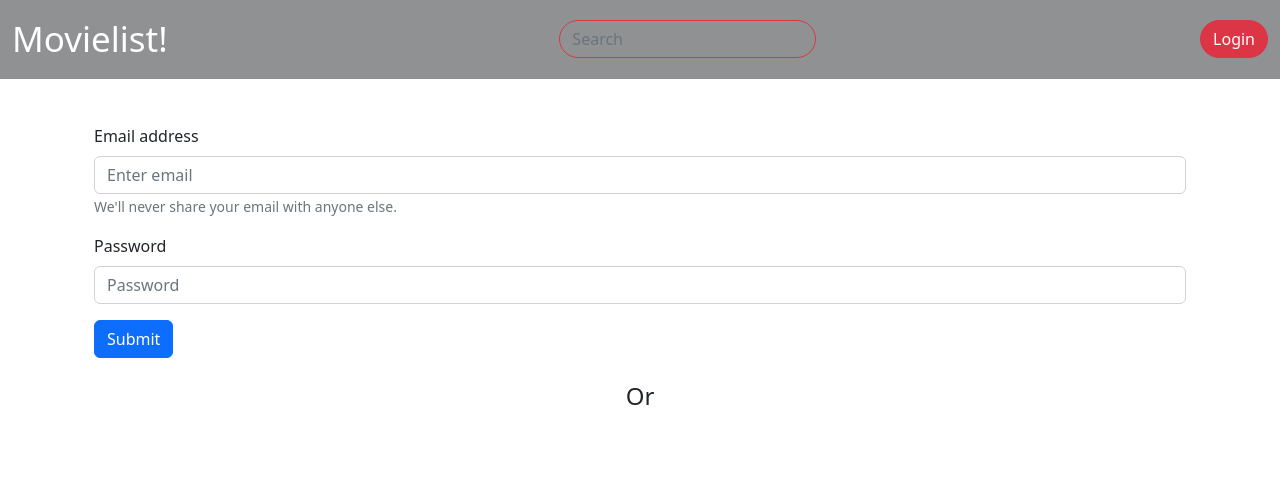
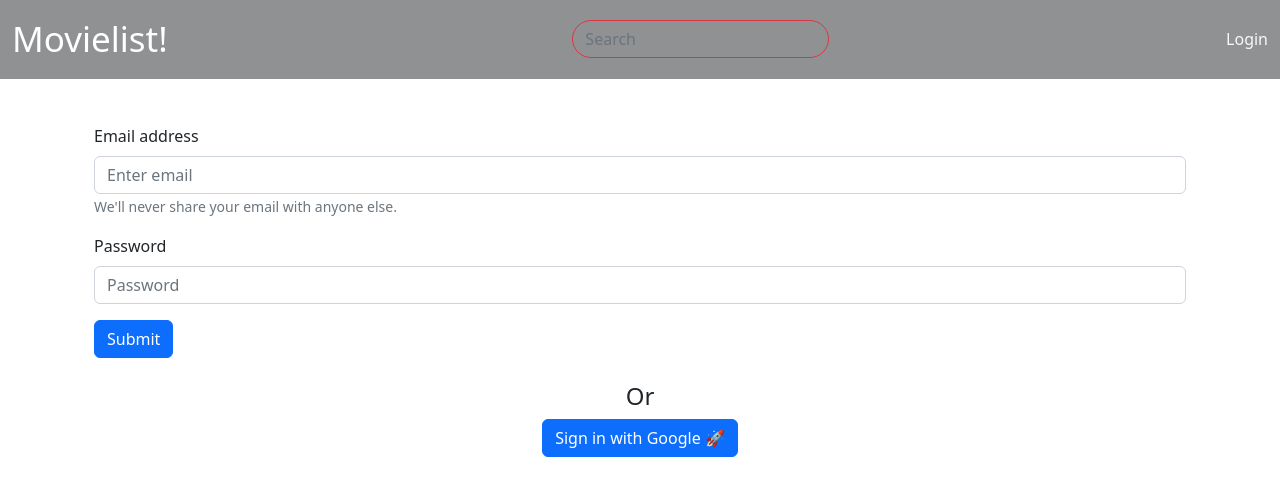
Before and after one commit to Lambadya14/Challenge-06, a React (Create React App) app: page /login in a window 1280 px wide. Shown: the top 496 px of the page. Built offline with nearby package versions, Linux system fonts and the light colour scheme; no server answers.

Commit message:
feature: google oauth (#7)

```diff
--- a/package.json
+++ b/package.json
@@ -3,7 +3,6 @@
   "version": "0.1.0",
   "private": true,
   "dependencies": {
-    "@react-oauth/google": "^0.11.0",
     "@testing-library/jest-dom": "^5.14.1",
     "@testing-library/react": "^13.0.0",
     "@testing-library/user-event": "^13.2.1",
@@ -23,7 +22,6 @@
     "react-slideshow-image": "^4.2.1",
     "react-toastify": "^9.1.2",
     "slick-carousel": "^1.8.1",
-    "toastify": "^2.0.1",
     "web-vitals": "^2.1.0"
   },
   "scripts": {
--- a/src/App.js
+++ b/src/App.js
@@ -1,12 +1,12 @@
 import Home from "./pages/Home";
 import { ToastContainer } from "react-bootstrap";
-import { GoogleOAuthProvider } from "@react-oauth/google";
 import MovieDetail from "./pages/MovieDetail";
 import SearchPage from "./pages/SearchPage";
 import Login from "./pages/Login";
 import NoTokenAccess from "./components/NoTokenAccess";
 import Protected from "./components/Protected";
 import { BrowserRouter, Routes, Route } from "react-router-dom";
+import { GoogleOAuthProvider } from "@react-oauth/google";
 
 function App() {
   return (
--- a/src/components/GoogleLogin.jsx
+++ b/src/components/GoogleLogin.jsx
@@ -14,7 +14,7 @@ function GoogleLogin({ log }) {
       let config = {
         method: "post",
         maxBodyLength: Infinity,
-        url: `${process.env.REACT_APP_API}/v1/auth/google`,
+        url: `${process.env.REACT_APP_API_KEY}/v1/auth/google`,
         headers: {
           "Content-Type": "application/json",
         },
--- a/src/components/NavbarPage.jsx
+++ b/src/components/NavbarPage.jsx
@@ -1,5 +1,5 @@
 import React, { useState, useEffect } from "react";
-import { Container, Navbar, Nav, Form, Button } from "react-bootstrap";
+import { Container, Navbar, Nav, Form } from "react-bootstrap";
 import { useNavigate, Link } from "react-router-dom";
 import axios from "axios";
 import { toast } from "react-toastify";
@@ -101,9 +101,7 @@ function NavbarPage() {
             ) : (
               <>
                 <Nav.Link className="text-light" as={Link} to={"/login"}>
-                  <Button variant="danger" className="rounded-5">
-                    Login
-                  </Button>
+                  Login
                 </Nav.Link>
               </>
             )}
--- a/src/pages/Login.jsx
+++ b/src/pages/Login.jsx
@@ -4,7 +4,7 @@ import { useState } from "react";
 import { Container, Row, Col, Button, Form } from "react-bootstrap";
 import { toast } from "react-toastify";
 import NavbarPage from "../components/NavbarPage";
-import { GoogleLogin } from "@react-oauth/google";
+import GoogleLogin from "../components/GoogleLogin";
 
 function Login() {
   // const navigate = useNavigate();
```
Also changed, not shown: src/index.js (+4 -4 lines), 1 other file (tests, documents, lock files or other folders).
